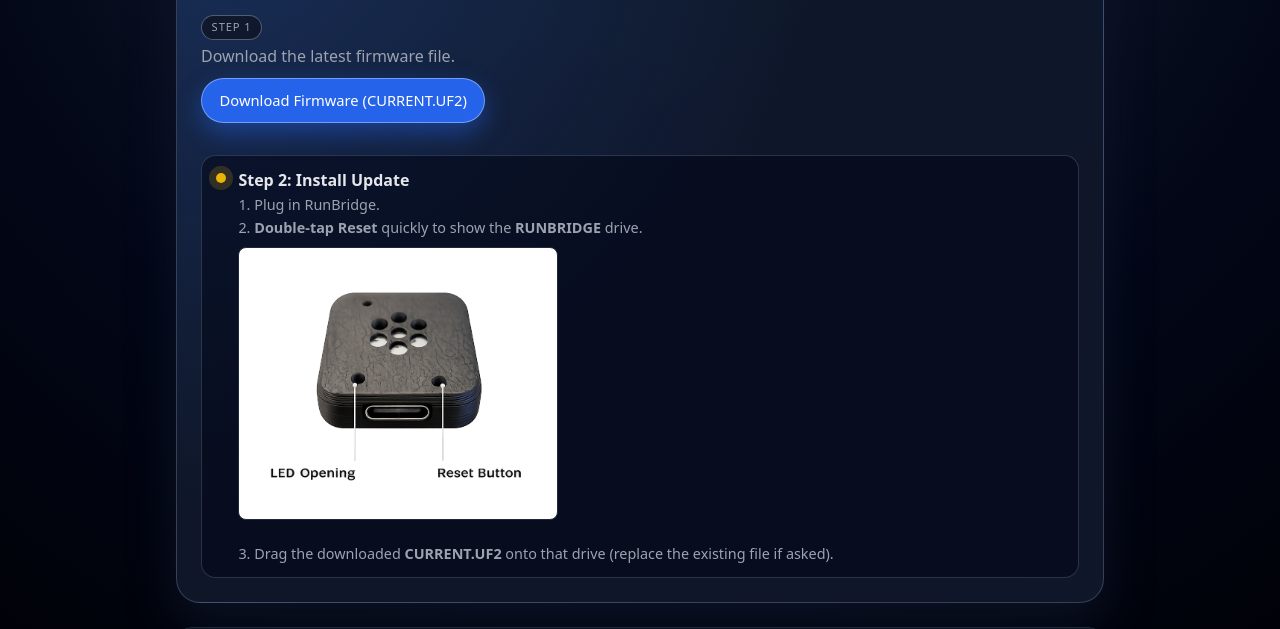
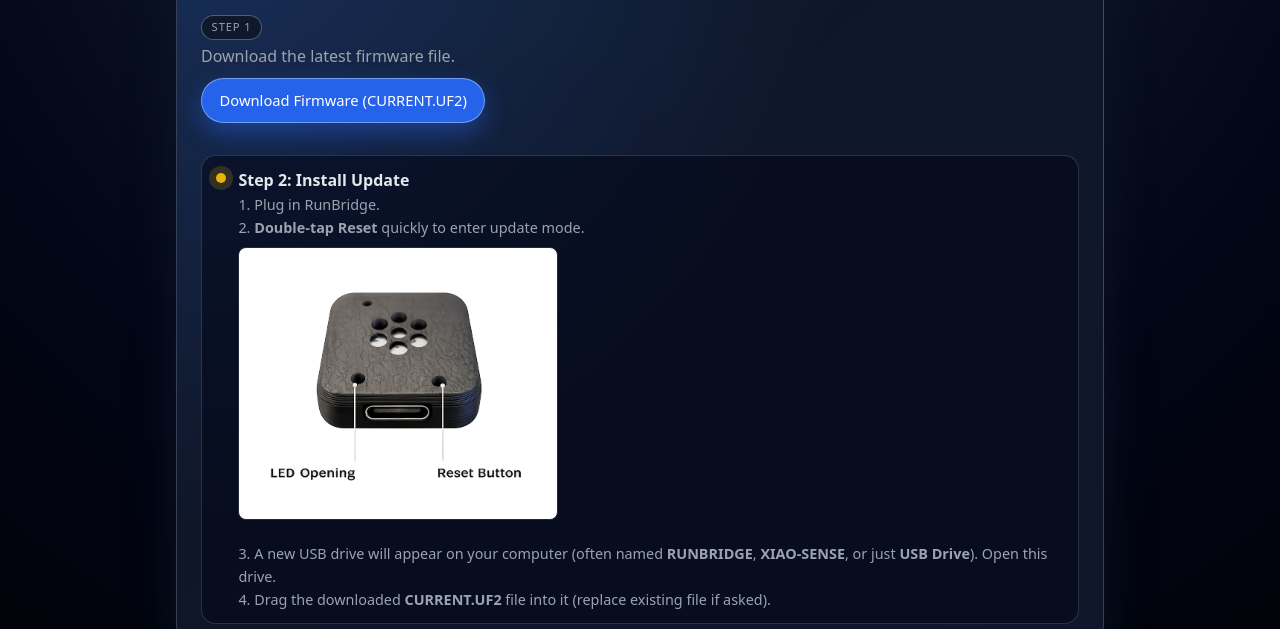
Before and after one commit to RunBridge/RunBridge, a plain HTML site: page updater.html in a window 1280 px wide. Shown: the part 261-890 px from the top of the page. Drawn offline with Linux system fonts and the light colour scheme.

Commit message:
Clarified instructions
Updated steps to be more clear

```diff
--- a/updater.html
+++ b/updater.html
@@ -256,10 +256,11 @@
         <div class="status-title" id="statusTitle">Step 2: Install Update</div>
         <div class="status-body" id="statusBody">
            1. Plug in RunBridge.<br>
-           2. <b>Double-tap Reset</b> quickly to show the <b>RUNBRIDGE</b> drive.<br>
+           2. <b>Double-tap Reset</b> quickly to enter update mode.<br>
               <img src="Docs/runbridge-button.png" alt="RunBridge Reset Button Location" style="max-width: 100%; width: 320px; border-radius: 8px; margin: 0.5rem 0 1rem; border: 1px solid var(--border-subtle); background: white; padding: 1rem;">
               <br>
-           3. Drag the downloaded <b>CURRENT.UF2</b> onto that drive (replace the existing file if asked).
+           3. A new USB drive will appear on your computer (often named <b>RUNBRIDGE</b>, <b>XIAO-SENSE</b>, or just <b>USB Drive</b>). Open this drive.<br>
+           4. Drag the downloaded <b>CURRENT.UF2</b> file into it (replace existing file if asked).
         </div>
       </div>
     </div>
```
